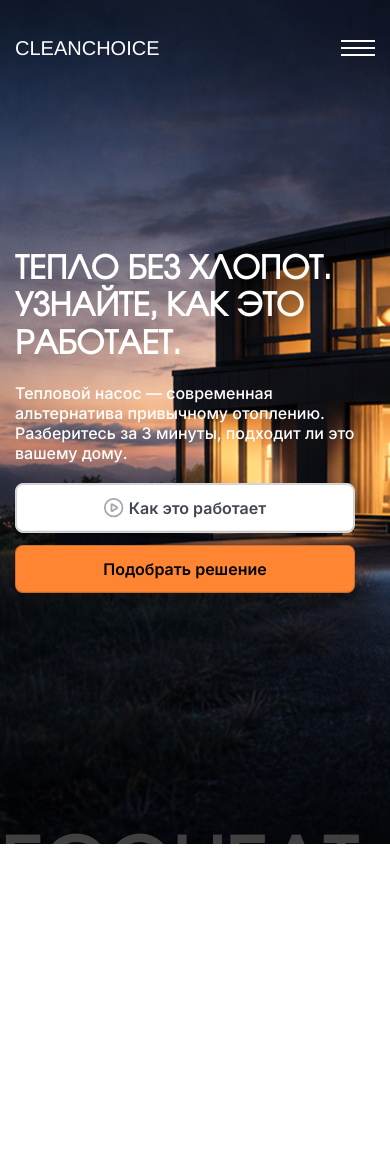
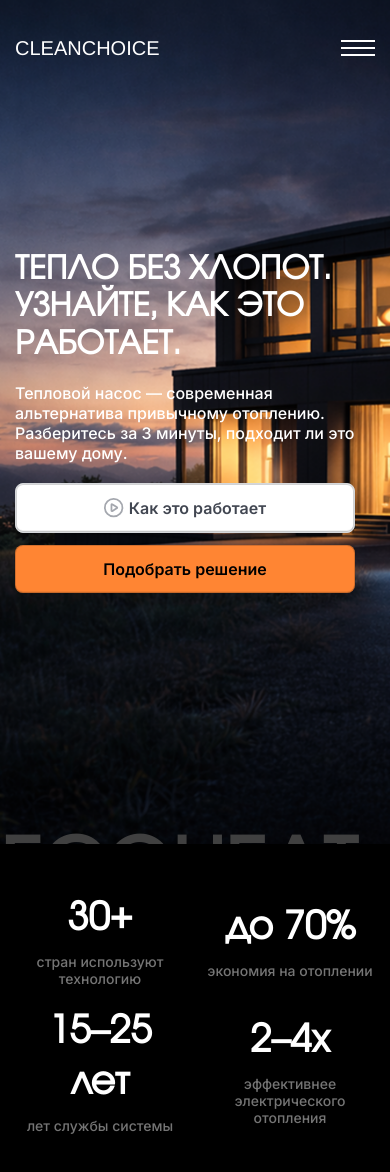
Before and after one commit to IsaRakhatbekov/cleanchoice_kg, a Next.js app: page / in a window 390 px wide. Shown: the top 1172 px of the page. Before the commit the page ends 844 px from the top, so only its background shows below. Built offline with nearby package versions, Linux system fonts and the light colour scheme.

Commit message:
Statistics section adaptive

```diff
--- a/src/app/page.tsx
+++ b/src/app/page.tsx
@@ -1,5 +1,6 @@
 import Header from '../sections/Header/Header'
 import Hero from '../sections/Hero/Hero'
+import Statistics from '../sections/Statistics/Statistics'
 
 export default function Home() {
 	return (
@@ -7,7 +8,7 @@ export default function Home() {
 			<Header />
 			<main>
 				<Hero />
-				{/* <Statistics /> */}
+				<Statistics />
 				{/* <Benefits /> */}
 				{/* <AboutHeatPump /> */}
 				{/* <HeatPumpProcess /> */}
--- a/src/sections/Statistics/Statistics.module.scss
+++ b/src/sections/Statistics/Statistics.module.scss
@@ -5,7 +5,7 @@
 	.list {
 		display: flex;
 		align-items: center;
-		justify-content: space-between;
+		justify-content: space-around;
 		gap: 20px;
 		flex-wrap: wrap;
 	}
@@ -30,3 +30,17 @@
 		color: #757575;
 	}
 }
+
+@media (max-width: 500px) {
+	.Statistics {
+		padding: 50px 0;
+		.title {
+			font-size: 38px;
+		}
+
+		.list {
+			display: grid;
+			grid-template-columns: repeat(2, 1fr);
+		}
+	}
+}
```
